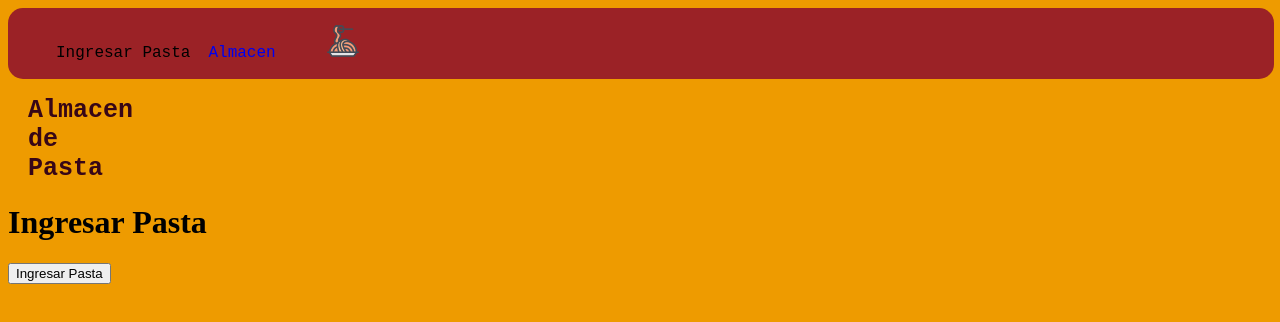
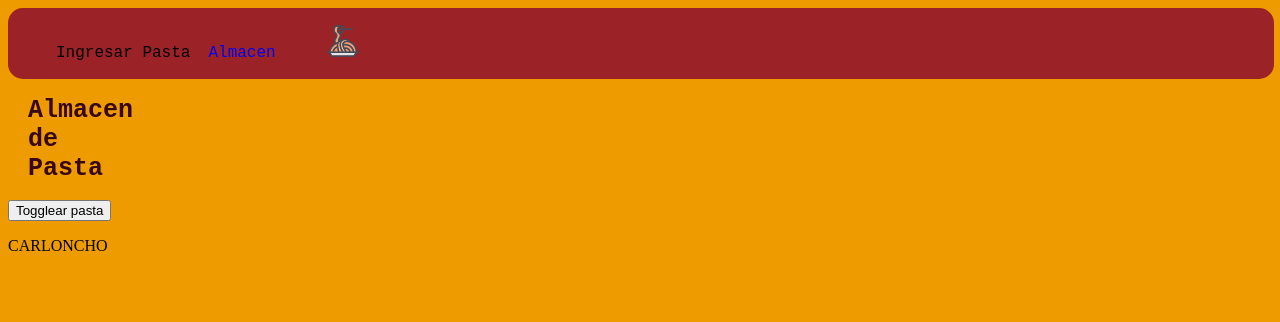
Before and after one commit to elMoroCode/EJERCICIO2, a plain HTML site: page index.html in a window 1280 px wide. Both pictures are taken after a click on the link "Ingresar Pasta". Drawn offline with Linux system fonts and the light colour scheme.

Commit message:
Metimos toggle Pasta, de practice

```diff
--- a/index.html
+++ b/index.html
@@ -14,7 +14,7 @@
         <!-- Barra superior -->
         <div id='barraSuperior'>
             <ul>
-                <li><a onclick="PopUp();" class="button">Ingresar Pasta</a></li>
+                <li><a onclick="toggleTexto();" class="button">Ingresar Pasta</a></li>
                 <li><a href="https://www.youtube.com/watch?v=dQw4w9WgXcQ&ab_channel=RickAstley">Almacen</a></li>
                 <img src="./imagenes/spaghettis.png" id="logoPasta">
             </ul>
@@ -23,17 +23,12 @@
         <!-- Titulos -->
         <h1 id="tituloPastas" >Almacen de Pasta</h1>
 
+        <button onclick="toggleTexto()" class="btn">Togglear pasta</button>
 
         <!-- PopUp -->
-        <div id="popUpOverlay"></div>
-        <div id="popUpBox">
-            <div id="box">
-              <i class="fas fa-check-circle fa-5x"></i>
-              <h1>Ingresar Pasta</h1>
-              <div id="closeModal"></div>
-            </div>
+        <div class="noMostrado" id="popUpBox">
+            <p>CARLONCHO</p>
         </div>
-        <button onclick="Alert.render('You look very pretty today.')" class="btn">Ingresar Pasta</button>
 
 
         <!-- Resultado del programa -->
--- a/index2.js
+++ b/index2.js
@@ -1,16 +1,34 @@
-var Alert = new CustomAlert();
+function toggleTexto () {
 
-function CustomAlert(){
-  this.render = function(){
+  let elemento = document.getElementById("popUpBox")
 
-      let popUpBox = document.getElementById('popUpBox');
-      popUpBox.style.display = "block";
+    if (elemento.style.display = "none"){
+      elemento.style.display = "block";
 
-      document.getElementById('closeModal').innerHTML = '<button onclick="Alert.ok()">OK</button>';
+    }
+
+
+
+
+
+}
+  /* if (elemento == style.display == none){
+    elemento.style.display = block;
+  } */
+
+
+
+
+  /* function toggleTexto () {
+
+  let elemento = document.getElementById("popUpBox")
+
+
+  if(elemento.className == "mostrado"){
+    elemento.classList.replace('mostrado','noMostrado')
+
+  } else {
+    elemento.classList.replace('noMostrado','mostrado')
   }
 
-this.ok = function(){
-  document.getElementById('popUpBox').style.display = "none";
-  document.getElementById('popUpOverlay').style.display = "none";
-}
-}
+  } */
--- a/styles.css
+++ b/styles.css
@@ -55,29 +55,10 @@ body {
     font-family: 'Cascadia Code', monospace;
 
 }
-/* FRUSTRACION */
-/* .btn{
-    position: absolute;
-    left: 7rem;
-    transform: translate(-50%, -50%);
-    background: #f2cc8f;
-    font-size: 20px;
-    color: white;
-    padding: 10px 30px;
-    cursor: pointer;
-  }
 
-  #popUpBox{
-    width: 500px;
-    overflow: hidden;
-    background: #e07a5f;
-    box-shadow: 0 0 10px black;
-    border-radius: 10px;
-    position: absolute;
-    transform: translate(-50%, -50%);
-    z-index: 9999;
-    padding: 10px;
-    text-align: center;
+
+
+
+.noMostrado {
     display: none;
-    left:10rem;
-  } */
+}
```
